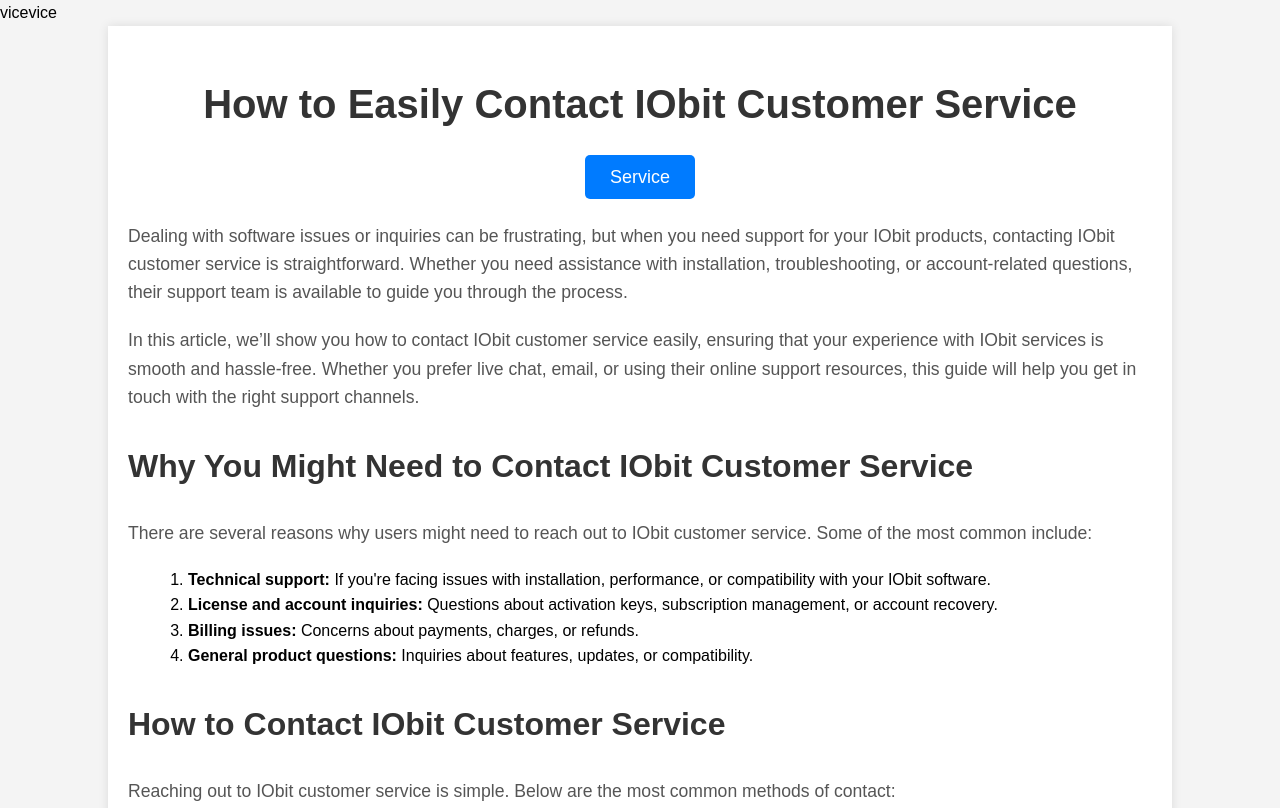
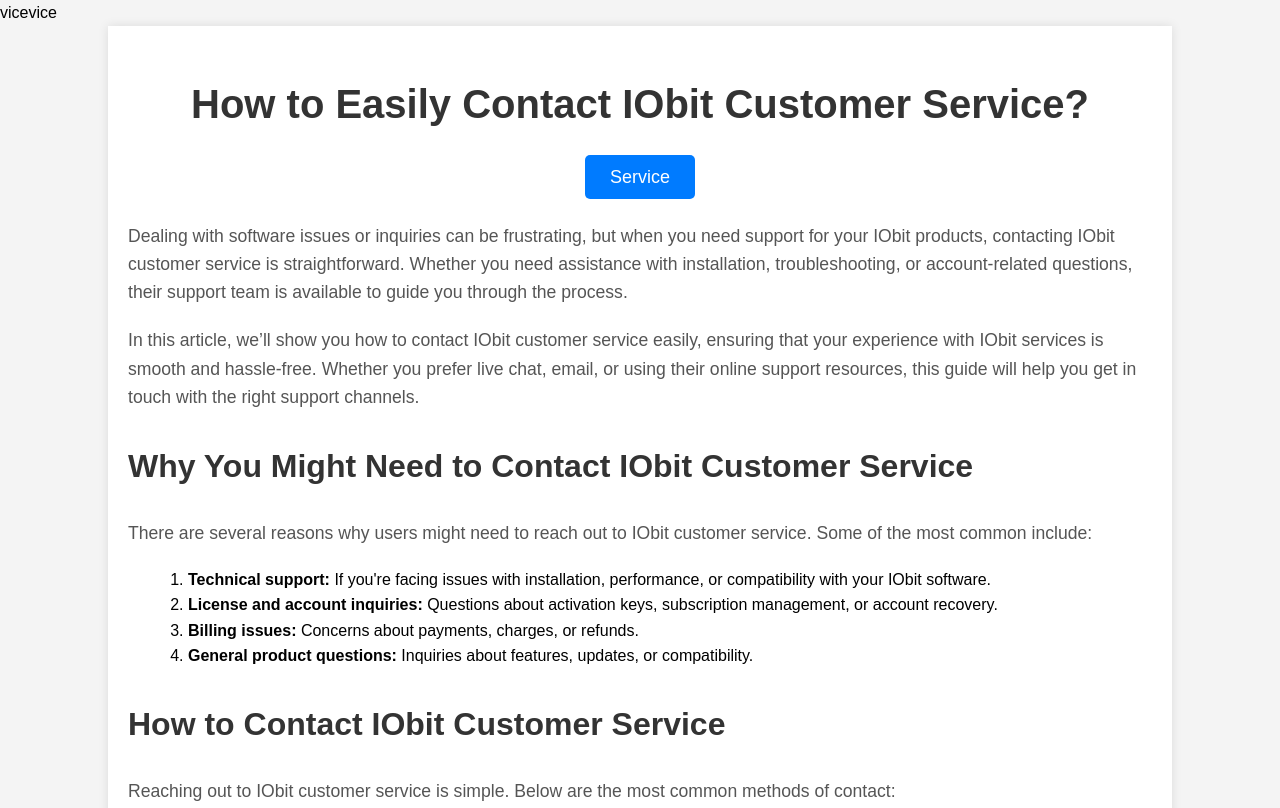
Before and after one commit to ryan-taylor1/myiobit, a plain HTML site: page index.html in a window 1280 px wide. Shown: the top 808 px of the page. Drawn offline with Linux system fonts and the light colour scheme.

Commit message:
Update index.html

```diff
--- a/index.html
+++ b/index.html
@@ -82,7 +82,7 @@
 <body>
     <div class="container">
         <header>
-            <h1>How to Easily Contact IObit Customer Service</h1>
+            <h1>How to Easily Contact IObit Customer Service?</h1>
         </header>
 
         <div class="button-container">
```
